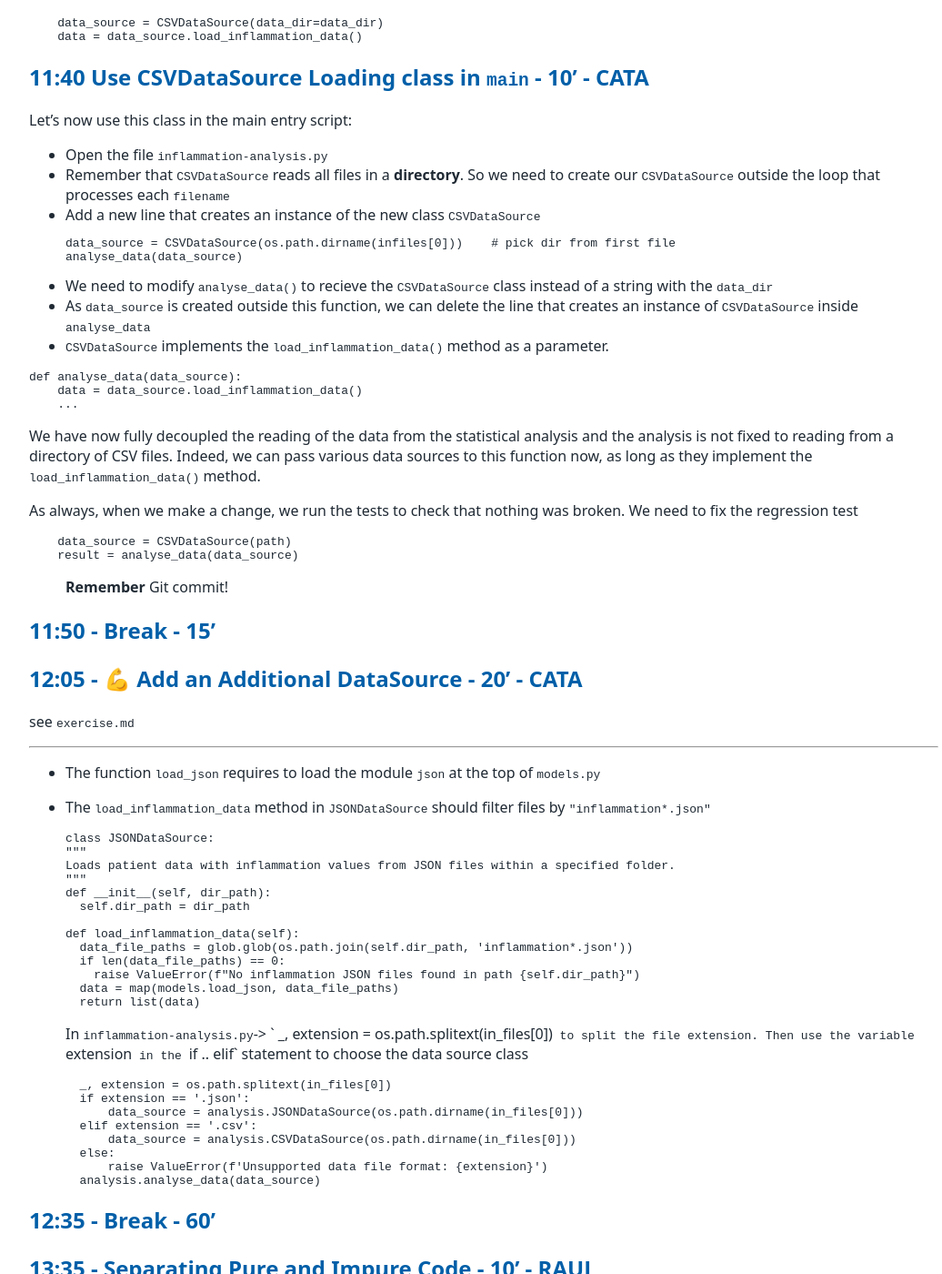
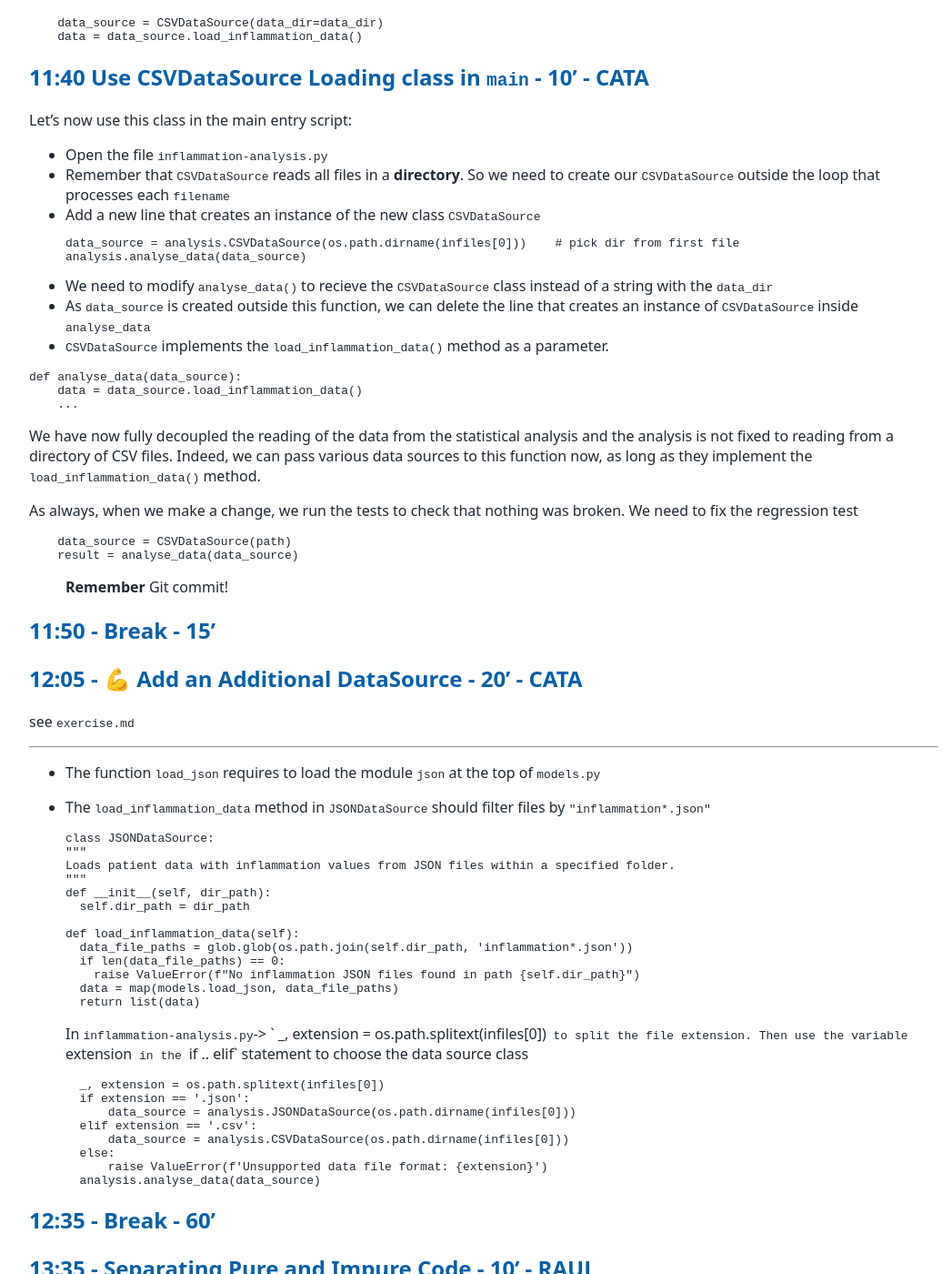
Before and after one commit to tu-delft-library/intermediate_programming_with_python, a Jekyll site: the page built from material_for_trainers/lesson_plan.md, in a window 1280 px wide and 1400 px high, scrolled down 17838 px. Shown: the whole window at 91% size, without its empty margins (108-1144 px from the left). Built offline with Jekyll 4.4.1, drawn with Linux system fonts in a browser that asks for light colours; our own code applies the rules of GitHub Pages for plain Markdown files.

Commit message:
renaming in_files to infiles

````diff
--- a/material_for_trainers/lesson_plan.md
+++ b/material_for_trainers/lesson_plan.md
@@ -899,8 +899,8 @@ Let's now use this class in the main entry script:
 - Remember that `CSVDataSource` reads all files in a **directory**. So we need to create our `CSVDataSource` outside the loop that processes each `filename`
 - Add a new line that creates an instance of the new class `CSVDataSource`
 ```bash
-data_source = CSVDataSource(os.path.dirname(infiles[0]))    # pick dir from first file
-analyse_data(data_source)
+data_source = analysis.CSVDataSource(os.path.dirname(infiles[0]))    # pick dir from first file
+analysis.analyse_data(data_source)
 ```
 - We need to modify `analyse_data()` to recieve the `CSVDataSource` class instead of a string with the `data_dir`
 - As `data_source` is created outside this function, we can delete the line that creates an instance of `CSVDataSource` inside `analyse_data`
@@ -947,13 +947,13 @@ class JSONDataSource:
     data = map(models.load_json, data_file_paths)
     return list(data)
 ```
-In `inflammation-analysis.py`-> `  _, extension = os.path.splitext(in_files[0])` to split the file extension. Then use the variable `extension` in the `if .. elif` statement to choose the data source class
+In `inflammation-analysis.py`-> `  _, extension = os.path.splitext(infiles[0])` to split the file extension. Then use the variable `extension` in the `if .. elif` statement to choose the data source class
 ```bash
-    _, extension = os.path.splitext(in_files[0])
+    _, extension = os.path.splitext(infiles[0])
     if extension == '.json':
-        data_source = analysis.JSONDataSource(os.path.dirname(in_files[0]))
+        data_source = analysis.JSONDataSource(os.path.dirname(infiles[0]))
     elif extension == '.csv':
-        data_source = analysis.CSVDataSource(os.path.dirname(in_files[0]))
+        data_source = analysis.CSVDataSource(os.path.dirname(infiles[0]))
     else:
         raise ValueError(f'Unsupported data file format: {extension}')
     analysis.analyse_data(data_source)
````
